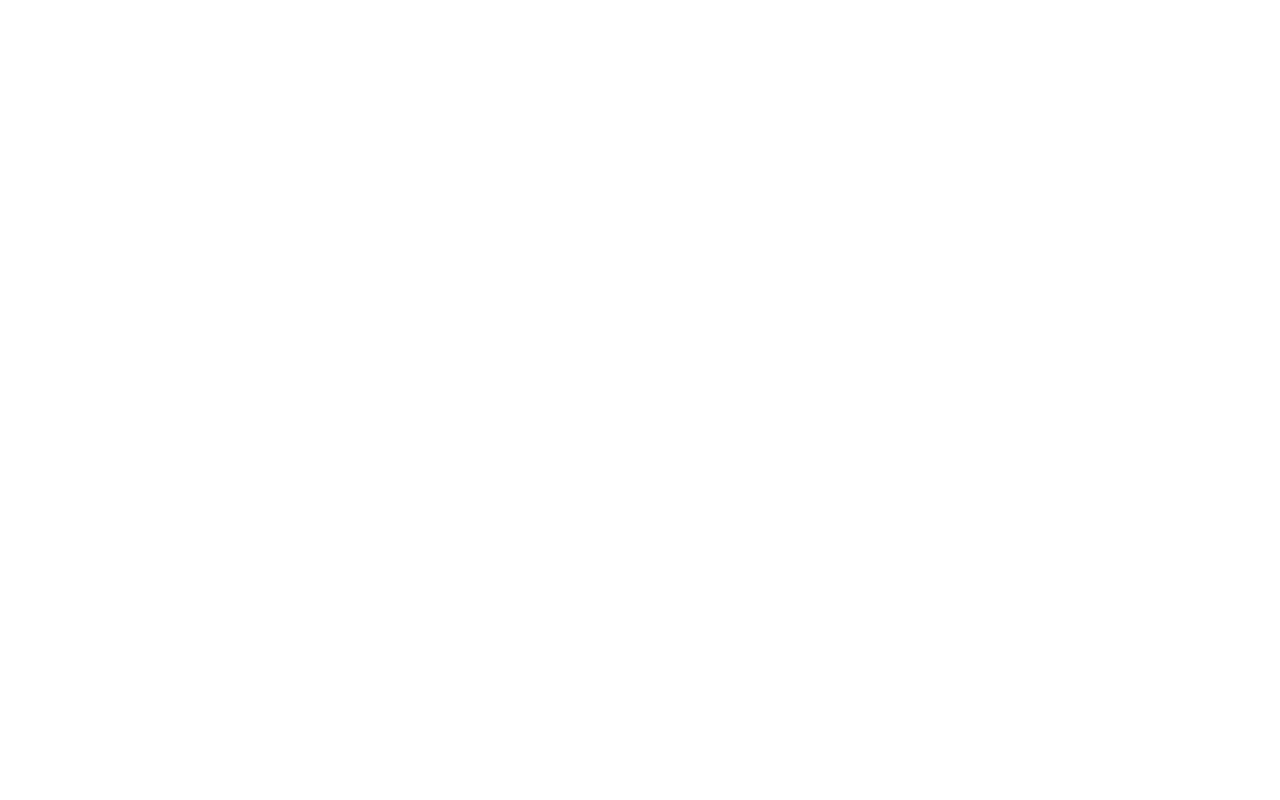
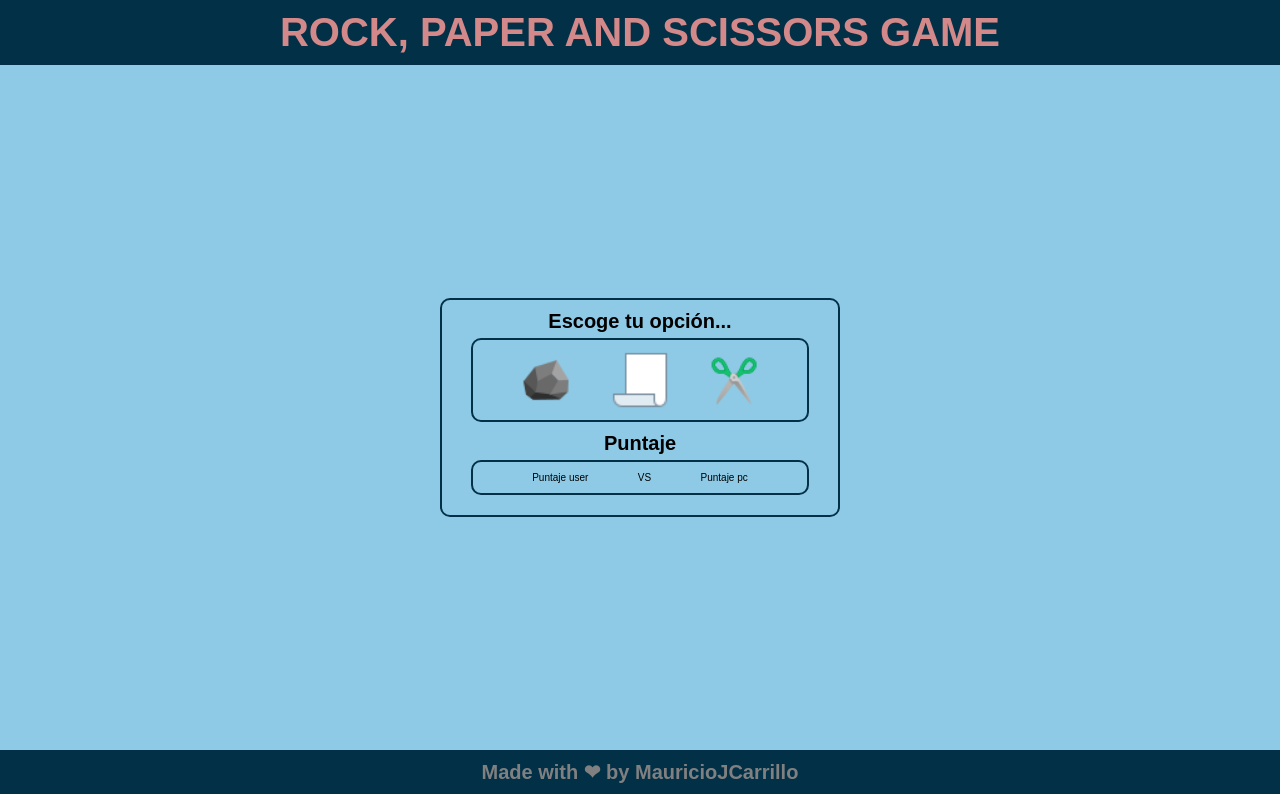
Before and after one commit to MauricioJCarrillo/rock-paper-scissors-vanilla-game, a plain HTML site: page index.html in a window 1280 px wide. Drawn offline with Linux system fonts and the light colour scheme.

Commit message:
Second commit - Structuring HTML and CSS files

```diff
--- a/index.html
+++ b/index.html
@@ -8,9 +8,28 @@
     <title>Game JS - R, P and S.</title>
 </head>
 <body>
-    <header>    </header>
-    <main>    </main>
-    <footer>    </footer>
+    <header>
+        <h1>ROCK, PAPER AND SCISSORS GAME</h1>
+    </header>
+    <main>
+        <section class="main__game-container">
+            <h2>Escoge tu opción...</h2>
+            <article>
+                <img src="./images/rock.png" alt="Icono de piedra">
+                <img src="./images/paper.png" alt="Icono de papel">
+                <img src="./images/scissors.png" alt="Icono de tijera">
+            </article>
+            <h2>Puntaje</h2>
+            <article>
+                <p>Puntaje user</p>
+                <p>VS</p>
+                <p>Puntaje pc</p>
+            </article>
+        </section>
+    </main>
+    <footer>
+        <p>Made with ❤ by <a href="https://github.com/MauricioJCarrillo/6.curso_javascript_basico_platzi.git">MauricioJCarrillo</a></p>
+    </footer>
     <script src="./game.js"></script>
 </body>
 </html>
--- a/styles.css
+++ b/styles.css
@@ -17,3 +17,69 @@ html{
     font-size: 62.5%;
     font-family: fantasy;
 }
+header {
+    display: flex;
+    justify-content: center;
+    padding: 10px;
+    font-size: 2rem;
+    font-weight: bold;
+    text-align: center;
+    color: rgb(211, 137, 137);
+    background-color: var(--blue-hard);
+}
+main {
+    display: flex;
+    justify-content: center;
+    align-items: center;
+    flex-direction: column;
+    width: 100%;
+    height: calc(100vh - 115px);
+    background-color: var(--blue-soft);
+}
+.main__game-container {
+    width: 90%;
+    max-width: 400px;
+    margin: auto;
+    padding: 10px;
+    text-align: center;
+    border: 2px solid var(--blue-hard);
+    border-radius: 10px;
+}
+.main__game-container h2 {
+    font-size: 2rem;
+    padding-bottom: 5px;
+}
+.main__game-container article {
+    display: flex;
+    justify-content: space-evenly;
+    width: 90%;
+    margin: 0px auto 10px;
+    padding: 10px;
+    border: 2px solid var(--blue-hard);
+    border-radius: 10px;
+}
+.main__game-container img {
+    width: 60px;
+}
+.main__game-container img:hover {
+   /* transform: scale3d(100,0,0);*/
+    cursor: pointer;
+}
+footer {
+    display: flex;
+    justify-content: center;
+    padding: 10px;
+    font-size: 2.0rem;
+    font-weight: bold;
+    text-align: center;
+    color: gray;
+    background-color: var(--blue-hard);
+}
+footer a {
+    color: gray;
+    text-decoration: none;
+}
+footer a:hover {
+    color: green;
+    text-decoration: none;
+}
```
Also changed, not shown: images/paper.png (added), images/rock.png (added), images/scissors.png (added), 3 other files.
